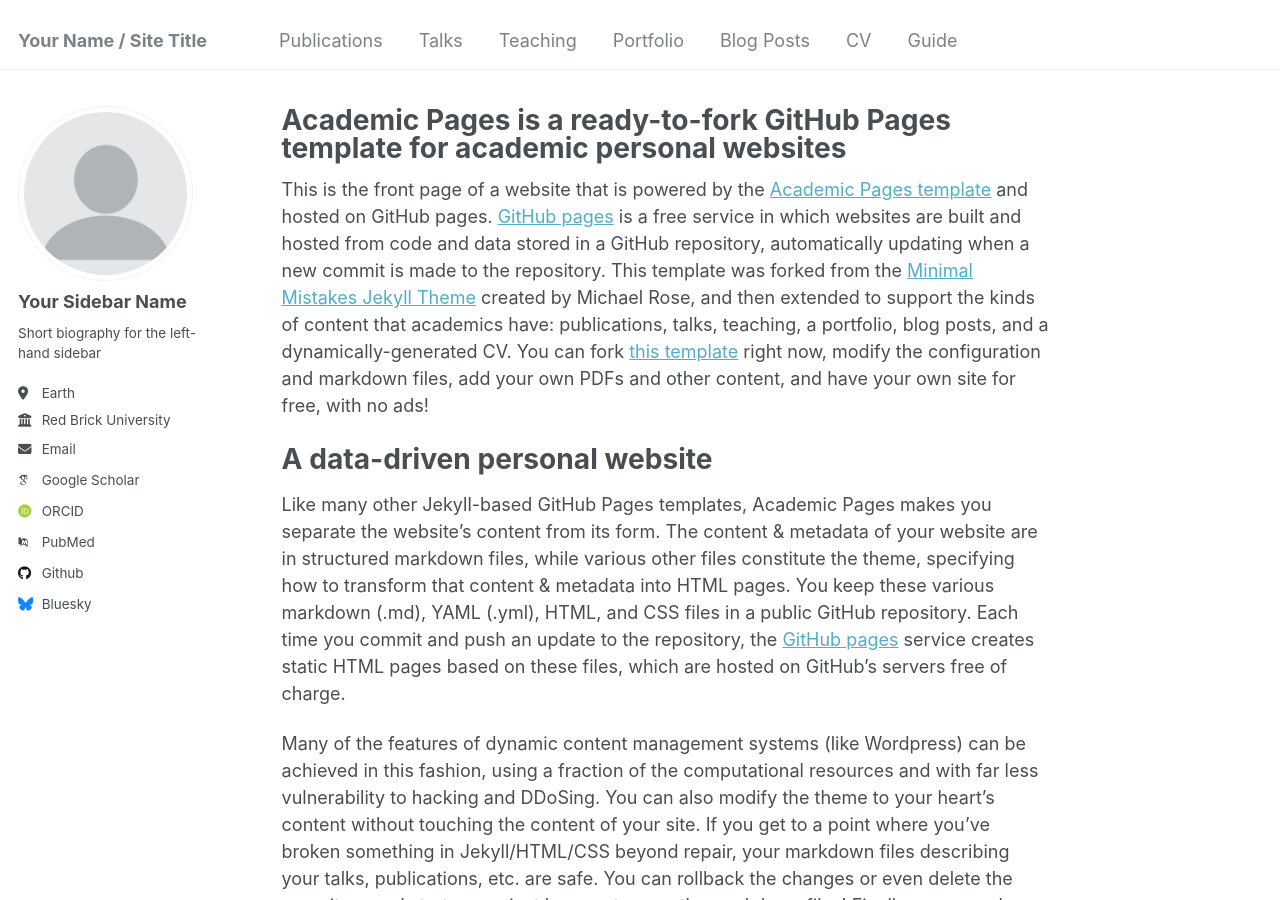
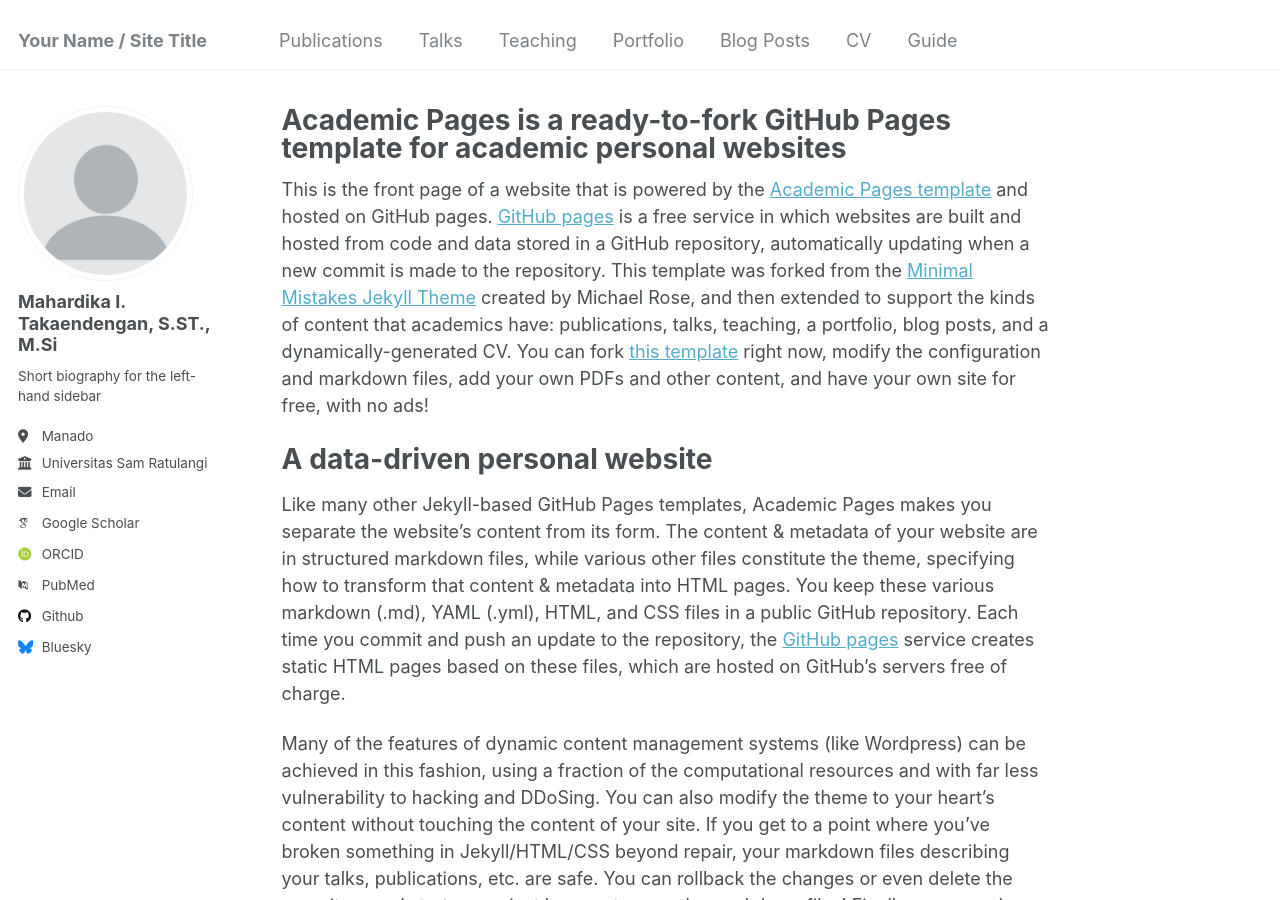
Before and after one commit to mhrdkx/mhrdkx.github.io, a Jekyll site: the page built from _pages/about.md, in a window 1280 px wide and 900 px high. Built offline with Jekyll 4.4.1, drawn with Linux system fonts in a browser that asks for light colours; some web fonts are replaced.

Commit message:
Update _config.yml
update_v01

```diff
--- a/_config.yml
+++ b/_config.yml
@@ -12,9 +12,9 @@
 title_separator          : "-"
 name                     : &name "Your Name"
 description              : &description "personal description"
-url                      : https://academicpages.github.io # the base hostname & protocol for your site e.g. "https://mmistakes.github.io"
+url                      : https://mhrdkx.github.io # the base hostname & protocol for your site e.g. "https://mmistakes.github.io"
 baseurl                  : "" # the subpath of your site, e.g. "/blog"
-repository               : "academicpages/academicpages.github.io"
+repository               : "mhrdkx/mhrdkx.github.io"
 
 # Site Author - The following control what appear as part of the author content on the side bar.
 #               If a field is blank the icon and link will not appear, otherwise it will be shown.
@@ -22,13 +22,13 @@
 author:
   # Biographic information
   avatar           : "profile.png"
-  name             : "Your Sidebar Name"
+  name             : "Mahardika I. Takaendengan, S.ST., M.Si"
   pronouns         : # example: "she/her"
   bio              : "Short biography for the left-hand sidebar"
-  location         : "Earth"
-  employer         : "Red Brick University"
+  location         : "Manado"
+  employer         : "Universitas Sam Ratulangi"
   uri              : # URL
-  email            : "none@example.org"
+  email            : "mahardika@unsrat.ac.id"
 
   # Academic websites
   arxiv            : # URL - Update with the correct link to your profile
```
